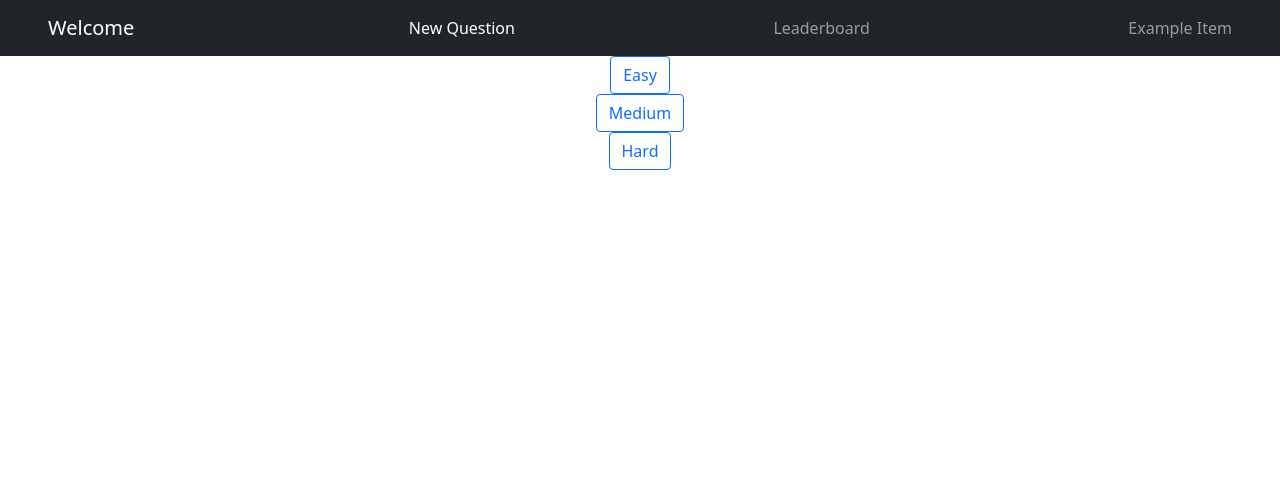
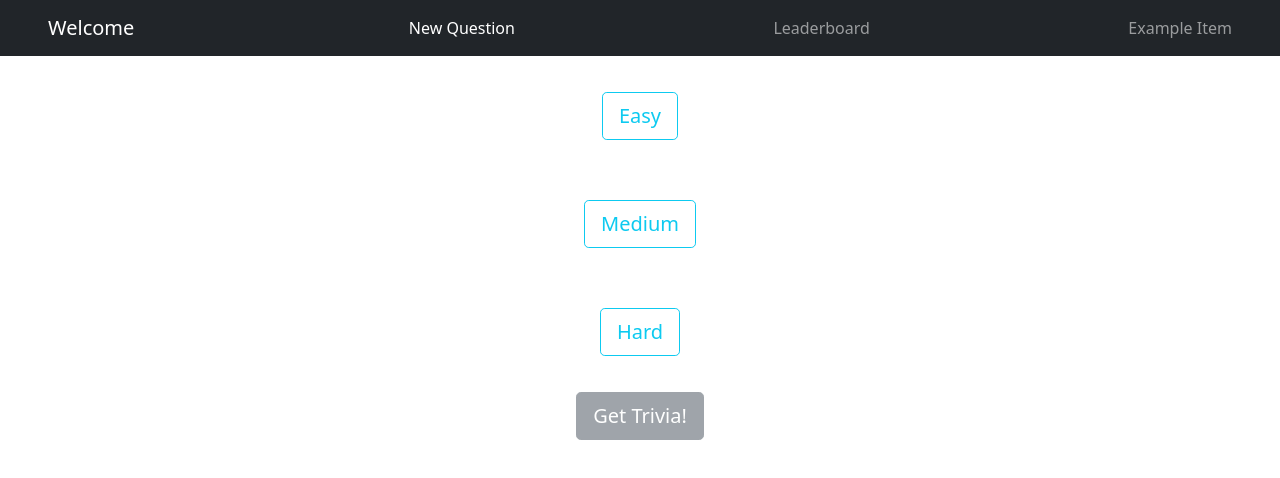
Before and after one commit to CGreenup/Project2-Trivia-Bird-Frontend, a React (Create React App) app: page /game in a window 1280 px wide. Shown: the top 478 px of the page. Built offline with nearby package versions, Linux system fonts and the light colour scheme.

Commit message:
Added start trivia button with input validation

```diff
--- a/src/components/DifficultyButton.tsx
+++ b/src/components/DifficultyButton.tsx
@@ -4,7 +4,8 @@ import { useEffect } from "react";
 type Props = {
     difficulty:string;
     bootstrapColor?:string;
-    onClick?: () => void;
+    onClick?: () => any;
+    onChange?: () => any;
 }
 
 const DifficultyButton: React.FC<Props> = (props) => {
@@ -20,8 +21,10 @@ const DifficultyButton: React.FC<Props> = (props) => {
 
     return (
         <div>
-            <input type="radio" className="btn-check" name="options-outlined" id={difficultyText} autoComplete="off" value={difficultyText.toLowerCase()} onClick={props.onClick} />
-            <label className={"btn btn-outline-" + outlineColor} htmlFor={difficultyText}> {difficultyText} </label>
+            <input type="radio" className="btn-check" name="options-outlined" id={difficultyText}
+            autoComplete="off" value={difficultyText.toLowerCase()} onClick={props.onClick} onChange={props.onChange}
+            style= {{height: '100px'} }/>
+            <label className={"btn btn-lg btn-block btn-outline-" + outlineColor} htmlFor={difficultyText}> {difficultyText} </label>
         </div>
     )
 }
--- a/src/components/DifficultySelector.tsx
+++ b/src/components/DifficultySelector.tsx
@@ -1,20 +1,45 @@
-import React from "react";
+import React, { useState } from "react";
 import { getQuestion } from "../remote/questionApi";
 import DifficultyButton from "./DifficultyButton";
 
 const DifficultySelector:React.FC<unknown> = () => {
-
+    const [isDisabled, setDisabled] = useState(true)
+    const [propValue, setValue] = useState("");
     const difficulties:string[] = ["Easy", "Medium", "Hard"];
 
     return(<div>
-        {mapButtons(difficulties)}
+        {mapButtons(difficulties, isDisabled, setDisabled, setValue)}
+
+        <button id = 'startTriviaBtn' className = 'btn btn-secondary btn-lg' disabled= {isDisabled}  value= {propValue}>  Get Trivia!  </button>
     </div>)
 }
 
-const mapButtons = (difficulties: string[]) => (
+//Enable the Trivia Start button
+//Set the value of that trivia button to whatever radio button is enabled
+function enableStart(state: any, setDisabledCallback:(param:boolean) => void, difficulty:string,  value:string, setValueCallback:(value:string) => void){
+    if(state){
+          setDisabledCallback(false);
+    }
+    setValueCallback(value.toLowerCase());
+    console.log(value);
+}
+
+//Put all of the difficulty buttons on screen using a map
+const mapButtons = (difficulties: string[], state: any, callback:(value:boolean) => void , setValueCallback:(value:string) => void) => (
     difficulties.map((difficultySetting: string) => (
-        <DifficultyButton key={difficultySetting} difficulty={difficultySetting} bootstrapColor="primary" onClick = {() => getQuestion(difficultySetting)} />
+        <div style = {{margin: 12}} key={difficultySetting + "Div"} >
+            <br></br>
+            <DifficultyButton
+            key={difficultySetting}
+            difficulty={difficultySetting}
+            bootstrapColor={"info" }
+            onChange = {() => enableStart(state, callback, difficultySetting, difficultySetting, setValueCallback)}
+            />
+            <br></br>
+        </div>
     ))
 )
 
+// () => getQuestion(difficultySetting)
+
 export default DifficultySelector
--- a/src/router/AppRoutes.tsx
+++ b/src/router/AppRoutes.tsx
@@ -25,7 +25,9 @@ const AppRoutes:React.FC<unknown> = (props) =>{
                 </div>
             )}}/>
 
-            <Route path = '/game' component={DifficultySelector}/>
+            <Route exact path = '/game' component={DifficultySelector}/>
+
+            <Route path = '/game/:diff' />
 
             <Route path = '/leaderboard' component={LeaderBoard}/>
 
```
